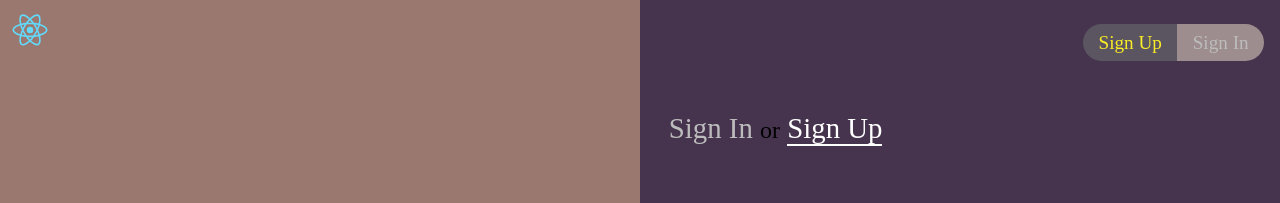
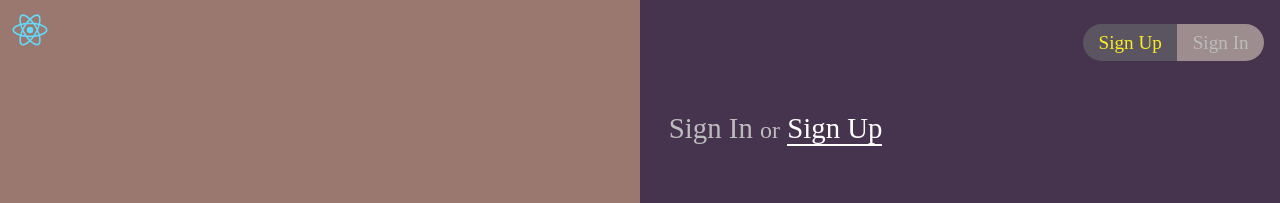
Before and after one commit to kelvink96/signup-signin-ui, a React (Create React App) app: page / in a window 1280 px wide. Shown: the top 203 px of the page. Built offline with nearby package versions, Linux system fonts and the light colour scheme.

Commit message:
added react router dom

```diff
--- a/package.json
+++ b/package.json
@@ -5,6 +5,7 @@
   "dependencies": {
     "react": "^16.9.0",
     "react-dom": "^16.9.0",
+    "react-router-dom": "^5.0.1",
     "react-scripts": "3.1.1"
   },
   "scripts": {
--- a/src/App.css
+++ b/src/App.css
@@ -63,6 +63,7 @@ body {
 }
 .App-form .Form-title small {
   text-transform: lowercase;
+  color: #bcbcbc;
 }
 .App-form .Form-title a {
   color: #bcbcbc;
--- a/src/App.sass
+++ b/src/App.sass
@@ -55,6 +55,7 @@
 
     small
       text-transform: lowercase
+      color: $white-ish
 
     a
       color: $white-ish
```
